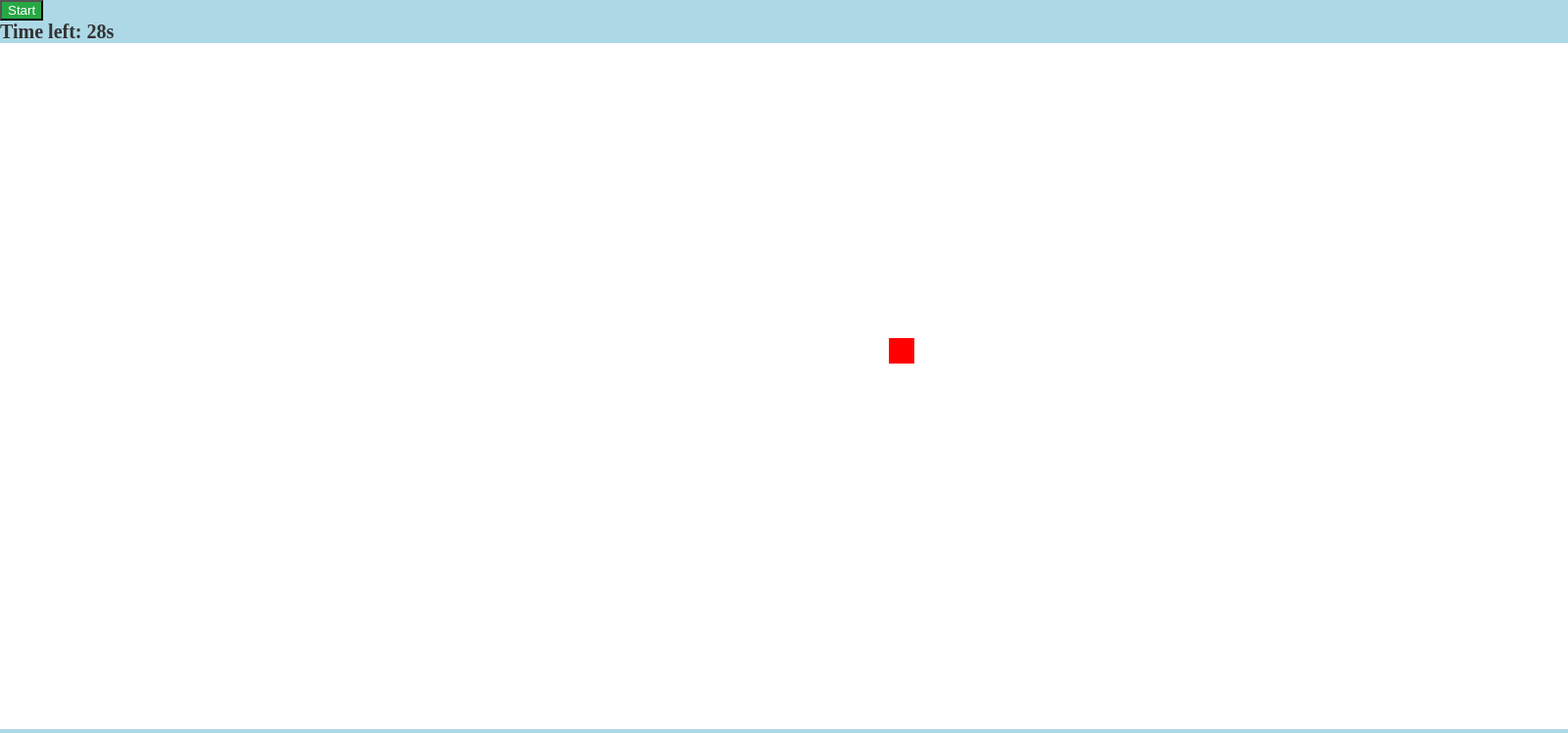
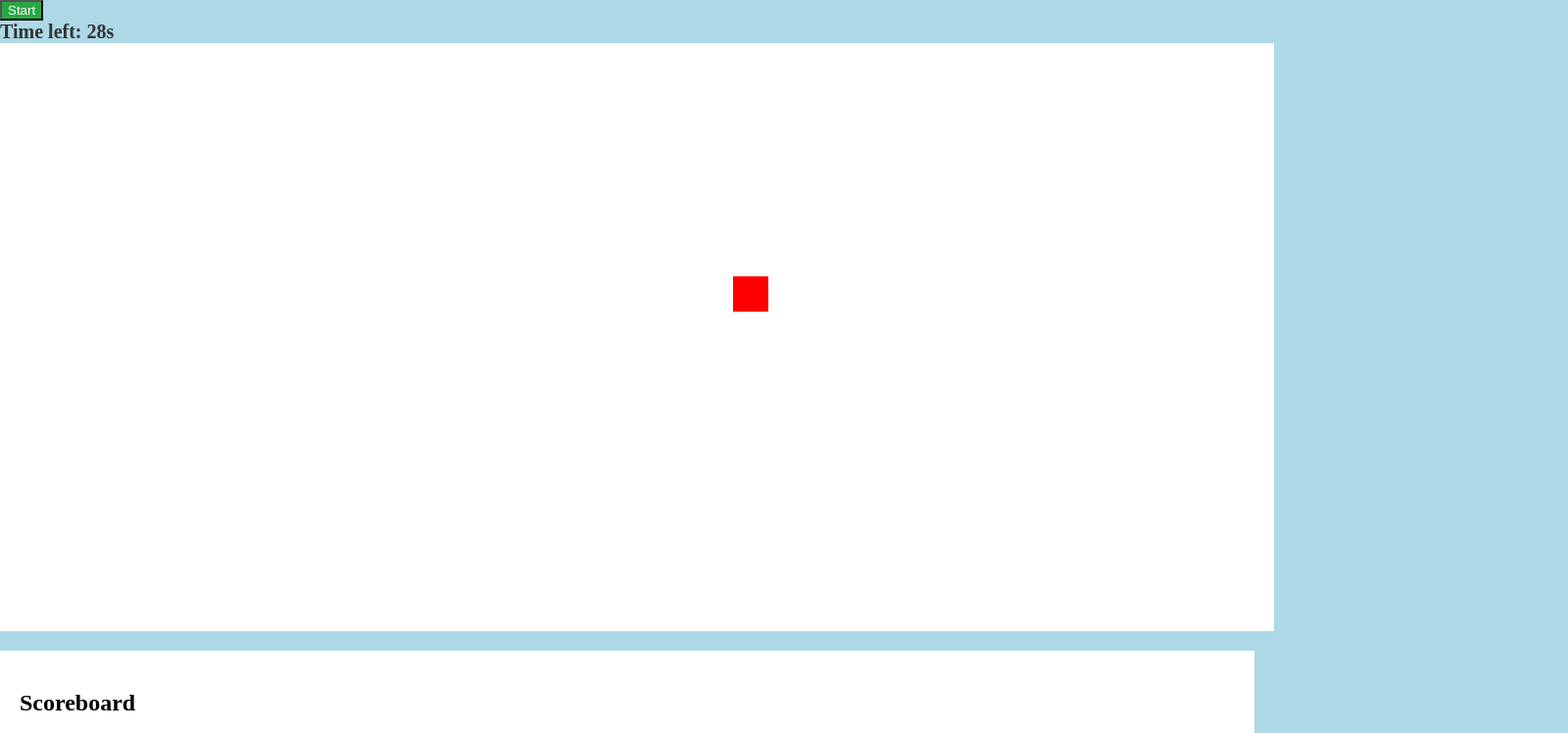
Before and after one commit to mayarangarajan/Lab3-V3-MouseAccuracyGame, a plain HTML site: page fileone.html in a window 1280 px wide. Both pictures are taken after a click on the button "Start". Shown: the top 748 px of the page at 98% size, 1600 px wide, since content can reach past the window. Drawn offline with Linux system fonts and the light colour scheme.

Commit message:
mayapush

```diff
--- a/filethree.css
+++ b/filethree.css
@@ -1,16 +1,22 @@
 body {
+
+    /*Screen Area*/
+
     margin: 0;
     padding: 0;
     background-color: lightblue;
     align-items: center;
     height: 100vh;
 }
+
 /*Game Area */
 #gameArea {
-    width: 1600px;
-    height: 700px;
+    margin: auto;
+    width: 1300px; /* width of 1300 */
+    height: 600px; /* length of 600 */
     background-color: #fff;
 }
+
 /* Scoreboard */
 #scoreboard {
     align-items: center;
--- a/filetwo.js
+++ b/filetwo.js
@@ -1,12 +1,13 @@
-var gameTime = 30;
-var totalTargets = 0;
-var targetsClicked = 0;
-var missedTargets = 0;
-var targetInterval = null;
-var gameTimer = null;
-var remainingTime = gameTime;
+//Variables
+var gameTime = 30;  //Duration
+var totalTargets = 0; //# of targets
+var targetsClicked = 0; // # of targets clicked
+var missedTargets = 0; // # of targets missed
+var targetInterval = null; // Creates targets
+var gameTimer = null;  // Game timer
+var remainingTime = gameTime; //Remaining time
 
-// Start button
+// Start button, event listener
 var startButton = document.getElementById("startGame");
 startButton.addEventListener('click', startGame);
 
@@ -34,42 +35,48 @@ function spawnTarget() {
 
 
     //Randomizing target locations
-    var maxX = gameArea.offsetWidth - 200;
-    var maxY = gameArea.offsetHeight - 200;
-    var randomX = randomValue(200, maxX);
-    var randomY = randomValue(200, maxY);
+    var maxX = gameArea.offsetWidth - 75; // x in between the area with margin of 75
+    var maxY = gameArea.offsetHeight - 75; // y in between the area with margin of 75
+    var randomX = randomValue(75, maxX); // randomizes between 75 and x (game area - 75)
+    var randomY = randomValue(75, maxY); //randomizes between 75 and y (game area - 75)
 
 
-   //Target styling
+    //Target styling
     target.style.left = `${randomX}px`;
     target.style.top = `${randomY}px`;
-    target.style.width = "50px";
-    target.style.height = "50px";
-    target.style.backgroundColor = "red";
+    target.style.width = "50px"; // target width
+    target.style.height = "50px"; // target height
+    target.style.backgroundColor = "red"; // target color
     target.style.position = "absolute"; // Ensure targets are positioned absolutely
-    target.style.transition = "transform 0.5s";
-
+    target.style.transform = "scale(1)" // scale original
+    target.style.transition = "transform 0.5s"; //transition
+    target.style.transition = "transform 2s" // transform
     document.body.appendChild(target);
 
-     //grow target
-     target.style.transform = "scale(1.5)";
-     setTimeout(() => {
+    //Grow target
+    setTimeout(() => {
+        target.style.transform = "scale(3)";  // 3 times its size
+    }, 100);  // Grows 1 seconds
 
-        //shrink target
-         target.style.transform = "scale(0.5)";
-     }, 500);
+    // Shrink target after growing
+    setTimeout(() => {
+        target.style.transform = "scale(0.5)";  //  0.5 times its size
+    }, 200);  // Shrinks 2 seconds
 
+
+    // Removing a target once clicked and adding it to makes
     target.addEventListener('click', () => {
         targetsClicked++;
         document.body.removeChild(target);
     });
 
+    // Removing a target once not clicked and adding it to misses
     setTimeout(() => {
         if (document.body.contains(target)) {
             missedTargets++;
             document.body.removeChild(target);
         }
-    }, 1500);
+    }, 1100); // Vanishes after 11 seconds
 }
 
 //Resetting Game
@@ -84,16 +91,6 @@ function resetGame() {
     document.getElementById("timerDisplay").textContent = `Time left: ${remainingTime}s`;
 }
 
-//Updating Timer Throughout Game
-function updateTimer() {
-    remainingTime--;
-    document.getElementById("timerDisplay").textContent = `Time left: ${remainingTime}s`;
-
-   //Ending Timer
-    if (remainingTime <= 0) {
-        clearInterval(gameTimer);
-    }
-}
 
 //Ending Games
 function endGame() {
@@ -109,22 +106,33 @@ function clearTargets() {
     targets.forEach(target => target.remove());
 }
 
+//Updating Timer Throughout Game
+function updateTimer() {
+    remainingTime--;
+    document.getElementById("timerDisplay").textContent = `Time left: ${remainingTime}s`;
+
+    //Ending Timer
+    if (remainingTime <= 0) {
+        clearInterval(gameTimer);
+    }
+}
+
 //Score display
 function displayScore() {
 
-   totalTargetsDisplay.textContent= `Total targets: ${totalTargets}`;
-   targetsClickedDisplay.textContent= `Targets clicked: ${targetsClicked}`;
-   missedTargetsDisplay.textContent= `Missed targets: ${missedTargets}`;
-   finalScoreDisplay.textContent= `Final score: ${calculateScore()}`;
-   scoreboard.classList.remove("hidden");
+    totalTargetsDisplay.textContent = `Total targets: ${totalTargets}`;
+    targetsClickedDisplay.textContent = `Targets clicked: ${targetsClicked}`;
+    missedTargetsDisplay.textContent = `Missed targets: ${missedTargets}`;
+    finalScoreDisplay.textContent = `Final score (out of 100): ${calculateScore()}`;
+    scoreboard.classList.remove("hidden");
 }
 
 //Score Calculation
 function calculateScore() {
-   return Math.floor((100* targetsClicked / totalTargets));
+    return Math.floor((100 * targetsClicked / totalTargets));
 }
 
-//Claire's Class Notes???
+// Random Value Initialization
 function randomValue(min, max) {
-   return Math.random() * (max - min) + min;
+    return Math.random() * (max - min) + min;
 }
```
Also changed, not shown: fileone.html (+3 -0 lines), 1 other file.
